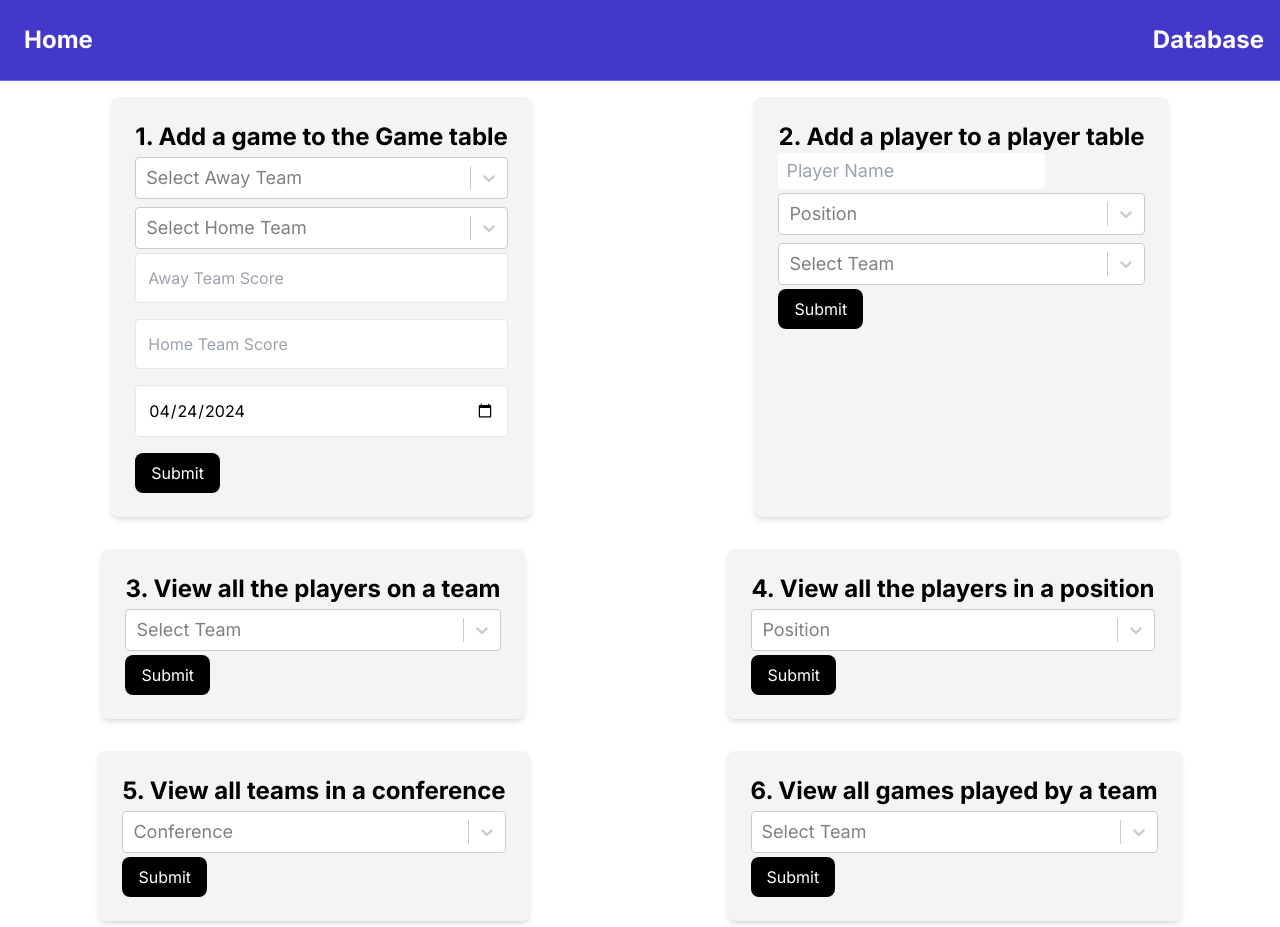
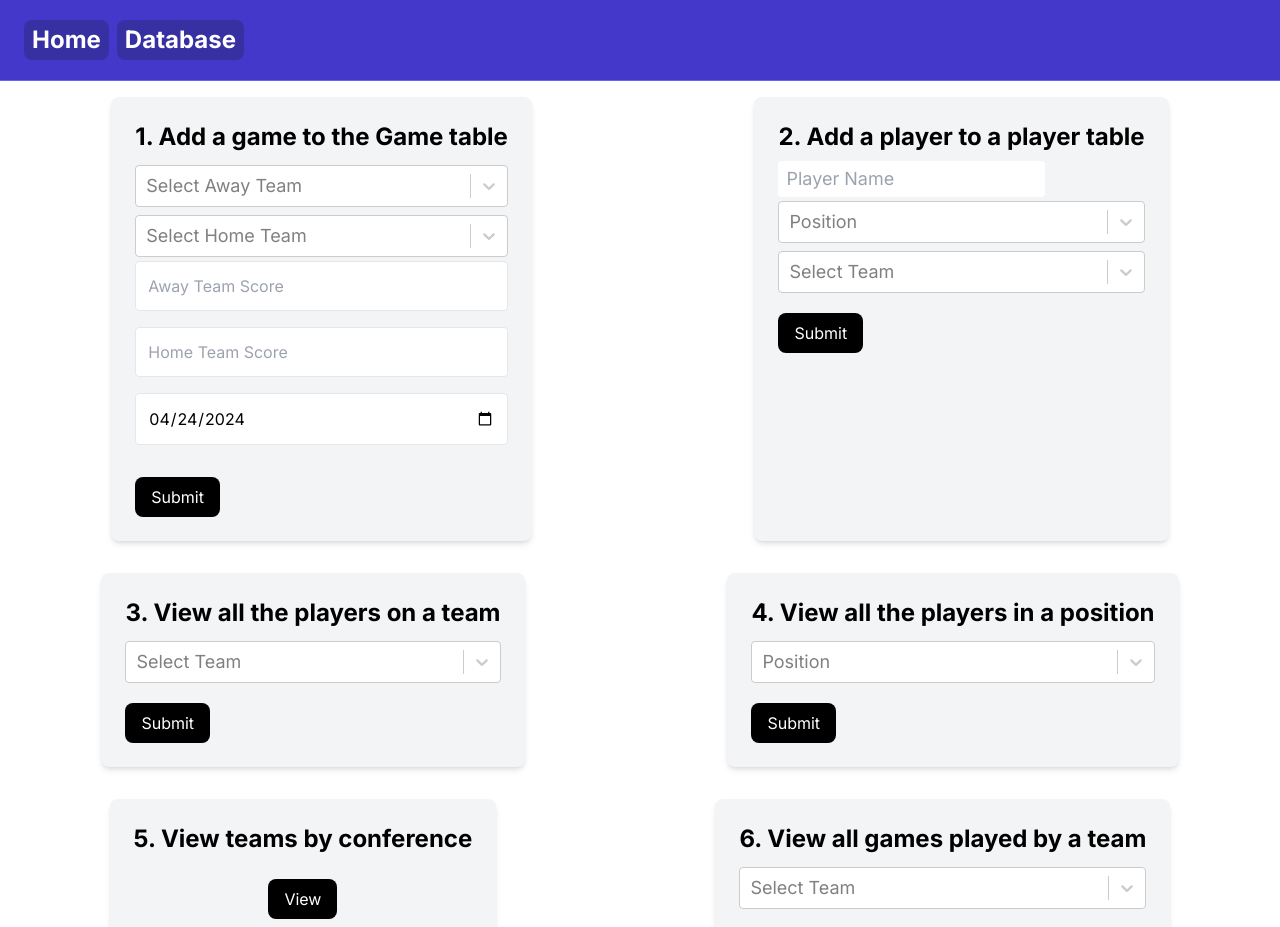
Before and after one commit to jordicastro/NFL-db-app, a Next.js app: page / in a window 1280 px wide. Shown: the top 927 px of the page. Built offline with nearby package versions, Linux system fonts and the light colour scheme.

Commit message:
add: style changes

```diff
--- a/src/app/components/Navbar.tsx
+++ b/src/app/components/Navbar.tsx
@@ -4,13 +4,13 @@ const Navbar = () => {
   // Home, Database
   return (
     <>
-      <nav className="bg-indigo-700 border-b border-indigo-500 ">
+      <nav className="bg-indigo-700 border-b border-indigo-500">
         <div>
-          <ul className="flex h-20 justify-between px-4 items-center">
-            <li className="hidden md:block text-white text-2xl font-bold ml-2">
+          <ul className="flex h-20 justify-start px-4 items-center">
+            <li className="hidden md:block text-white text-2xl font-bold ml-2 bg-indigo-800 px-2 py-1 rounded-lg hover:bg-orange-400 transition-all active:bg-orange-700">
               <a href="/">Home</a>
             </li>
-            <li className="hidden md:block text-white text-2xl font-bold ml-2">
+            <li className="hidden md:block text-white text-2xl font-bold ml-2 py-1 bg-indigo-800 px-2 rounded-lg hover:bg-orange-400 transition-all active:bg-orange-700">
               <a href="/database">Database</a>
             </li>
           </ul>
--- a/src/app/components/queries/ViewConferenceTeams.tsx
+++ b/src/app/components/queries/ViewConferenceTeams.tsx
@@ -3,42 +3,22 @@ import { useState, FormEvent } from "react";
 import Select from "react-select";
 
 const ViewConferenceTeamsForm = () => {
-  const [selectedConference, setSelectedConference] = useState(
-    "American Football Conference (AFC)"
-  ); // ['American Football Conference (AFC)', 'National Football Conference (NFC)'
-
-  const options = [
-    { value: "AFC", label: "American Football Conference (AFC)" },
-    { value: "NFC", label: "National Football Conference (NFC)" },
-  ];
-
   const onSubmitConferenceTeam = (e: FormEvent) => {
     e.preventDefault();
-    console.log(`Conference: ${selectedConference}`);
 
-    return (window.location.href = `/database/team/conference/${selectedConference}`);
+    return (window.location.href = `/database/team/conference/`);
   };
 
   return (
-    <form onSubmit={onSubmitConferenceTeam}>
+    <form className="text-center" onSubmit={onSubmitConferenceTeam}>
       <h3 className="text-2xl font-bold text-black-500">
-        5. View all teams in a conference
+        5. View teams by conference
       </h3>
-      <Select
-        className="py-1 text-lg"
-        options={options}
-        placeholder="Conference"
-        onChange={(e) => {
-          if (e) {
-            setSelectedConference(e.value);
-          }
-        }}
-      />
       <button
         className="inline-block bg-black text-white rounded-lg px-4 py-2 hover:bg-gray-700"
         type="submit"
       >
-        Submit
+        View
       </button>
     </form>
   );
--- a/src/app/database/team/conference/[id]/page.tsx
+++ /dev/null
@@ -1,29 +0,0 @@
-"use client";
-import React from "react";
-import { useEffect, useState } from "react";
-import SupabaseService from "@/app/services/supabaseService";
-import { Team } from "@/app/types/Team";
-import Table from "@/app/components/Table";
-
-const ConferencePage = ({ params }: { params: { id: string } }) => {
-  const { viewTeamsByConference } = SupabaseService();
-  const [teams, setTeams] = useState<Team[]>([]);
-  const conference: string = params.id;
-
-  useEffect(() => {
-    const fetchTeams = async () => {
-      const teams: any = await viewTeamsByConference(conference);
-      setTeams(teams);
-    };
-
-    fetchTeams();
-  }, []);
-
-  return (
-    <main className="flex justify-center mt-5">
-      <Table contents={teams} title={params.id + " Teams"}></Table>
-    </main>
-  );
-};
-
-export default ConferencePage;
--- a/src/app/database/team/conference/page.tsx
+++ b/src/app/database/team/conference/page.tsx
@@ -1,9 +1,32 @@
-import React from 'react'
+"use client";
+import React from "react";
+import { useEffect, useState } from "react";
+import SupabaseService from "@/app/services/supabaseService";
+import { Team } from "@/app/types/Team";
+import Table from "@/app/components/Table";
 
-const ConferencePage = () => {
+const ConferencePage = ({ params }: { params: { id: string } }) => {
+  const { viewTeamsByConference } = SupabaseService();
+  const [teams, setTeams] = useState<Team[]>([]);
+  const conference: string = params.id;
+
+  useEffect(() => {
+    const fetchTeams = async () => {
+      const teams: any = await viewTeamsByConference(conference);
+      setTeams(teams);
+    };
+
+    fetchTeams();
+  }, []);
+
   return (
-    <div>conference page</div>
-  )
-}
+    <main className="flex justify-center mt-5">
+      <Table
+        contents={teams}
+        title={"Teams sorted by conference and wins"}
+      ></Table>
+    </main>
+  );
+};
 
-export default ConferencePage
+export default ConferencePage;
--- a/src/app/globals.css
+++ b/src/app/globals.css
@@ -12,3 +12,11 @@
 input {
   border-radius: 0.25rem;
 }
+
+button {
+  @apply mt-4;
+}
+
+h3 {
+  @apply mb-2;
+}
```
